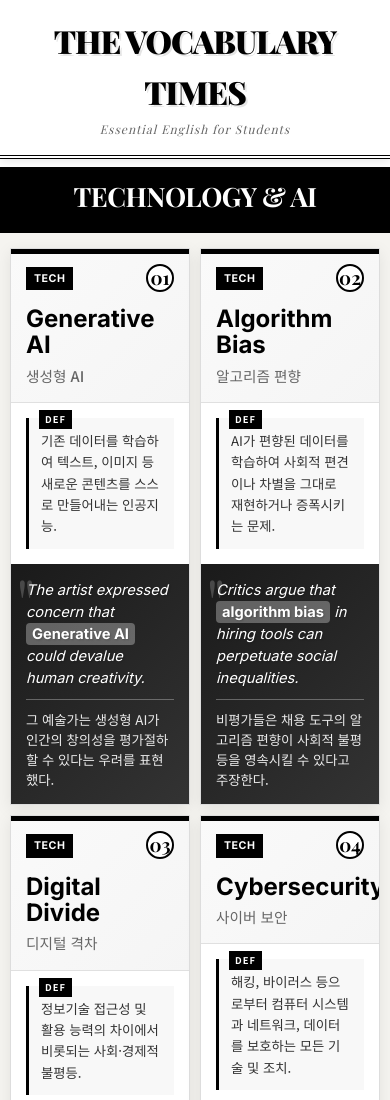
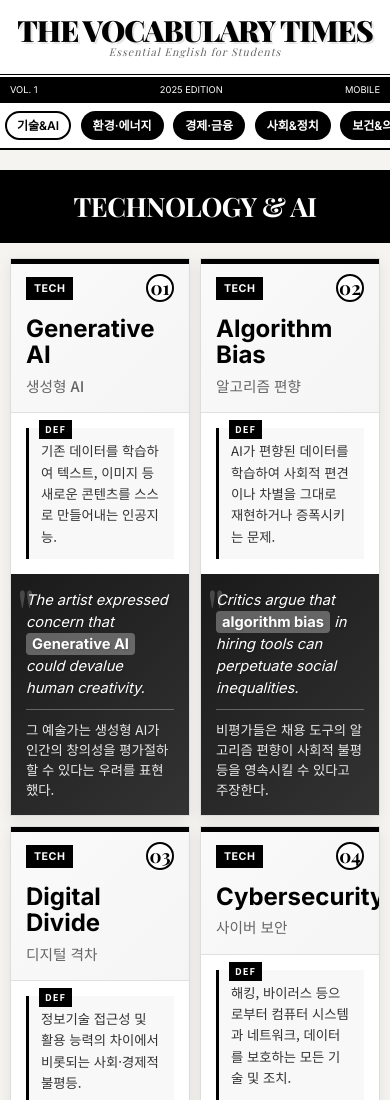
Before and after one commit to vobachamp/forvobachampintro, a plain HTML site: page index.html in a window 390 px wide. Shown: the top 1100 px of the page. Drawn offline with nearby package versions, Linux system fonts and the light colour scheme.

Commit message:
Add files via upload

```diff
--- a/index.html
+++ b/index.html
@@ -34,53 +34,55 @@
             right: 0;
             z-index: 1000;
             box-shadow: 0 2px 10px rgba(0,0,0,0.1);
-            /* 높이를 약 80px로 가정합니다. */
+            height: auto;
         }
 
         .newspaper-title {
             font-family: 'Playfair Display', serif;
-            font-size: 24pt;
+            font-size: 22pt;
             font-weight: 900;
             letter-spacing: -1px;
             color: #000;
-            margin-bottom: 3px;
+            margin-bottom: 2px;
             text-shadow: 2px 2px 0 rgba(0,0,0,0.1);
+            line-height: 1;
         }
 
         .newspaper-subtitle {
             font-family: 'Playfair Display', serif;
-            font-size: 9pt;
+            font-size: 8pt;
             font-style: italic;
             color: #666;
             letter-spacing: 1px;
+            line-height: 1.2;
         }
 
         .date-section {
-            padding: 8px 10px;
+            padding: 6px 10px;
             background: #000;
             color: #fff;
-            font-size: 8pt;
+            font-size: 7pt;
             display: flex;
             justify-content: space-between;
             align-items: center;
             position: fixed;
-            top: 80px;  /* 수정: 헤더 바로 아래(80px)로 이동 */
+            top: 70px;
             left: 0;
             right: 0;
             z-index: 999;
-            /* 높이를 약 30px로 가정합니다. */
+            height: 25px;
         }
 
         /* 카테고리 네비게이션 */
         .category-nav {
             background: #fff;
-            padding: 10px;
+            padding: 8px 5px;
             overflow-x: auto;
             white-space: nowrap;
             -webkit-overflow-scrolling: touch;
             border-bottom: 2px solid #000;
             position: fixed;
-            top: 110px; /* 수정: 헤더(80px) + 날짜(30px) 바로 아래(110px)로 이동 */
+            top: 95px;
             left: 0;
             right: 0;
             z-index: 998;
@@ -94,14 +96,14 @@
 
         .category-button {
             display: inline-block;
-            padding: 6px 15px;
-            margin-right: 8px;
+            padding: 5px 12px;
+            margin-right: 5px;
             background: #000;
             color: #fff;
             text-decoration: none;
             font-weight: 600;
-            font-size: 10pt;
-            border-radius: 20px;
+            font-size: 9pt;
+            border-radius: 15px;
             transition: all 0.3s ease;
             cursor: pointer;
             white-space: nowrap;
@@ -111,14 +113,38 @@
             background: #fff;
             color: #000;
             border: 2px solid #000;
+            padding: 3px 10px;
         }
 
         /* 메인 컨텐츠 - 2열 그리드 추가 */
         .content-wrapper {
-            /* 모든 헤더의 총 높이(약 150px)를 고려하여 여백을 160px로 유지합니다. */
-            padding: 160px 10px 20px 10px;
+            padding: 140px 10px 20px 10px;
             min-height: calc(100vh - 150px);
             position: relative;
+        }
+
+        /* 모바일 최적화를 위한 미디어 쿼리 */
+        @media (max-width: 768px) {
+            .newspaper-header {
+                position: sticky;
+                position: -webkit-sticky;
+            }
+
+            .date-section {
+                position: sticky;
+                position: -webkit-sticky;
+                top: 70px;
+            }
+
+            .category-nav {
+                position: sticky;
+                position: -webkit-sticky;
+                top: 95px;
+            }
+
+            .content-wrapper {
+                padding-top: 20px;
+            }
         }
 
         .category-section {
```
